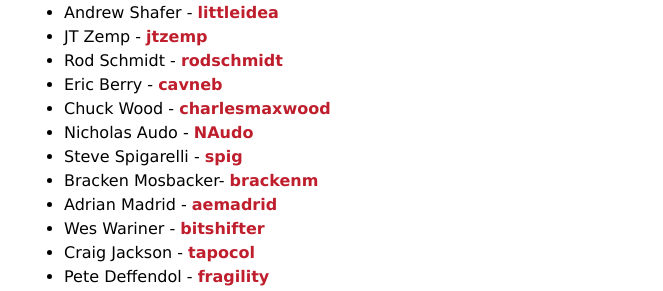
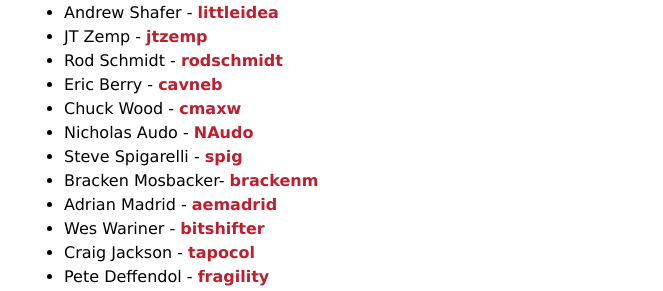
Before and after one commit to urug/urug.github.io, a Jekyll site: the page built from tweeps.html, in a window 1280 px wide. Shown: the part 550-841 px from the top of the page, without its empty margins (308-971 px from the left). Built offline with Jekyll 4.4.1, drawn with Linux system fonts in a browser that asks for light colours.

Commit message:
fix chuck's twitter link

```diff
--- a/tweeps.html
+++ b/tweeps.html
@@ -18,7 +18,7 @@ title:  "URUGers on Twitter"
   <li>JT Zemp - <a href="http://twitter.com/jtzemp">jtzemp</a></li>
   <li>Rod Schmidt - <a href="http://twitter.com/rodschmidt">rodschmidt</a></li>
   <li>Eric Berry - <a href="http://twitter.com/cavneb">cavneb</a></li>
-  <li>Chuck Wood - <a href="http://twitter.com/charlesmaxwood">charlesmaxwood</a></li>
+  <li>Chuck Wood - <a href="http://twitter.com/cmaxw">cmaxw</a></li>
   <li>Nicholas Audo - <a href="http://twitter.com/NAudo">NAudo</a></li>
   <li>Steve Spigarelli - <a href="http://twitter.com/spig">spig</a></li>
   <li>Bracken Mosbacker- <a href="http://twitter.com/brackenm">brackenm</a></li>
```
